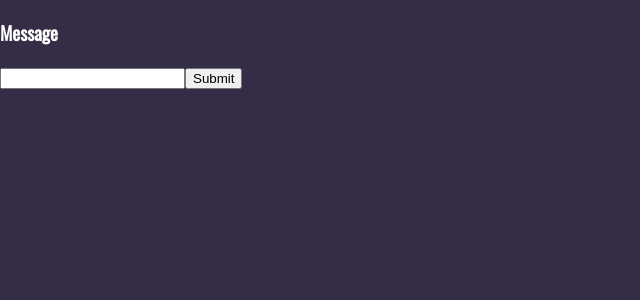
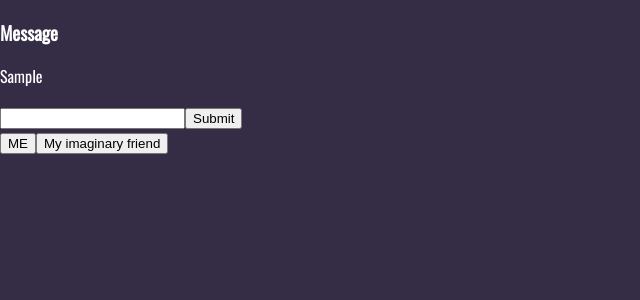
Before and after one commit to dciberlin/lonely-chat, a React (Create React App) app: page / in a window 1280 px wide. Both pictures are taken after typing "Sample" into the empty fields and a click on the input "Submit". Shown: the top 300 px of the page, without its empty margins (0-640 px from the left). Built offline with nearby package versions, Linux system fonts and the light colour scheme.

Commit message:
Render a list of messages

```diff
--- a/src/components/FormContainer.js
+++ b/src/components/FormContainer.js
@@ -16,13 +16,14 @@ class FormContainer extends React.Component {
   }
 
   handleSubmit(event) {
+    event.preventDefault();
     this.props.sendMessage(this.state.value);
     this.setState({ value: '' });
-    event.preventDefault();
   }
 
   render() {
     return (
+      <div className="form">
         <form onSubmit={this.handleSubmit}>
           <label>
             <input
@@ -33,6 +34,11 @@ class FormContainer extends React.Component {
           </label>
           <input type="submit" value="Submit" />
         </form>
+        <div className="actions">
+          <button>ME</button>
+          <button>My imaginary friend</button>
+        </div>
+      </div>
     );
   }
 }
--- /dev/null
+++ b/src/components/Message.js
@@ -0,0 +1,11 @@
+import React from 'react';
+
+const Message = props => {
+  return (
+    <div className="message">
+      <p>{props.message.text}</p>
+    </div>
+  );
+};
+
+export default Message;
--- a/src/components/MessagesContainer.js
+++ b/src/components/MessagesContainer.js
@@ -1,13 +1,24 @@
 import React from 'react';
 import { connect } from 'react-redux';
+import Message from './Message';
 
 const MessagesContainer = props => {
-  return <h3>Message</h3>;
+  const { messages } = props;
+
+  const messagesList = messages.map(message => {
+    return <Message key={message.timestamp} message={message}></Message>;
+  });
+
+  return (
+    <div className="messages">
+      <h3>Message</h3>
+      {messagesList}
+    </div>
+  );
 };
 
 const mapStateToProps = state => {
-  console.log(state);
-  return state;
+  return { messages: state.messages };
 };
 
 export default connect(mapStateToProps)(MessagesContainer);
--- a/src/reducers/chatReducer.js
+++ b/src/reducers/chatReducer.js
@@ -12,7 +12,6 @@ const chatReducer = (state = initialState, action) => {
     };
 
     state.messages = [...state.messages, newMessage];
-
     return Object.assign({}, state);
   }
 
```
Lines whose indentation alone changed are shown as unchanged.
